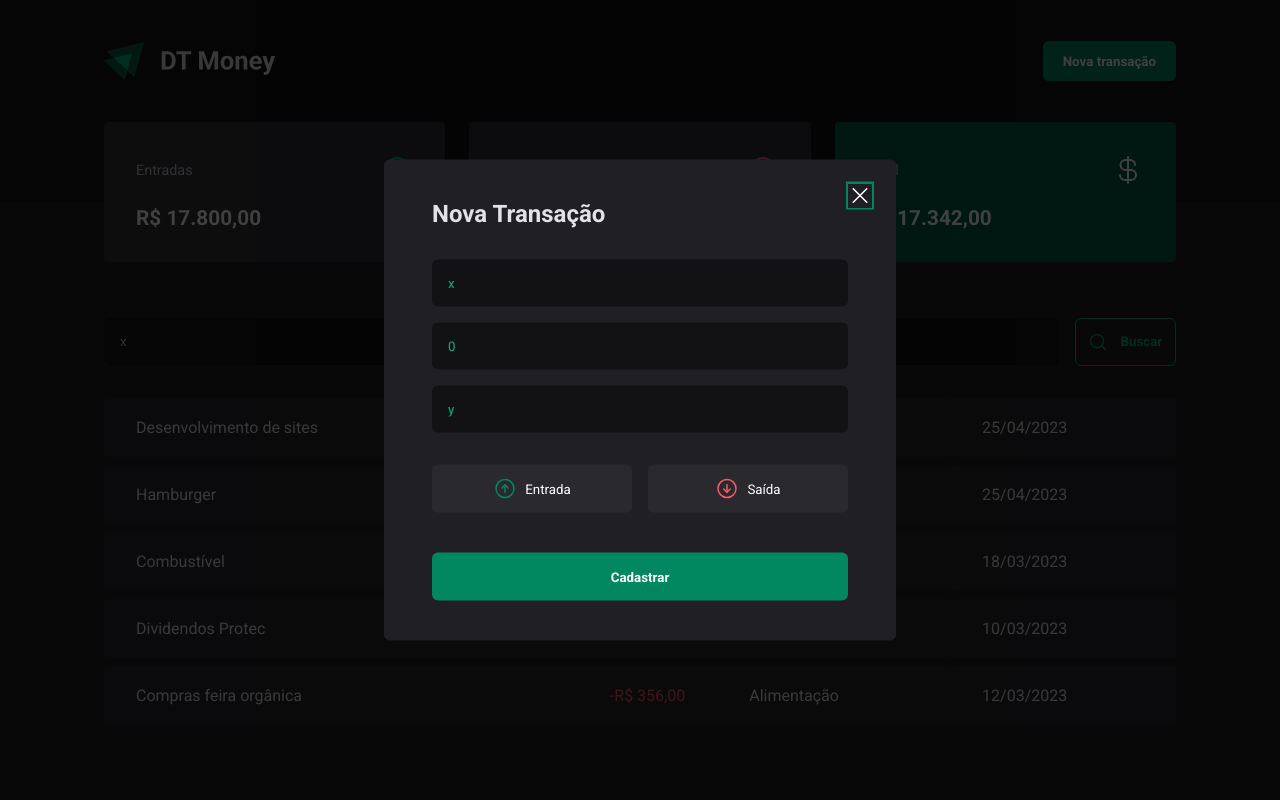
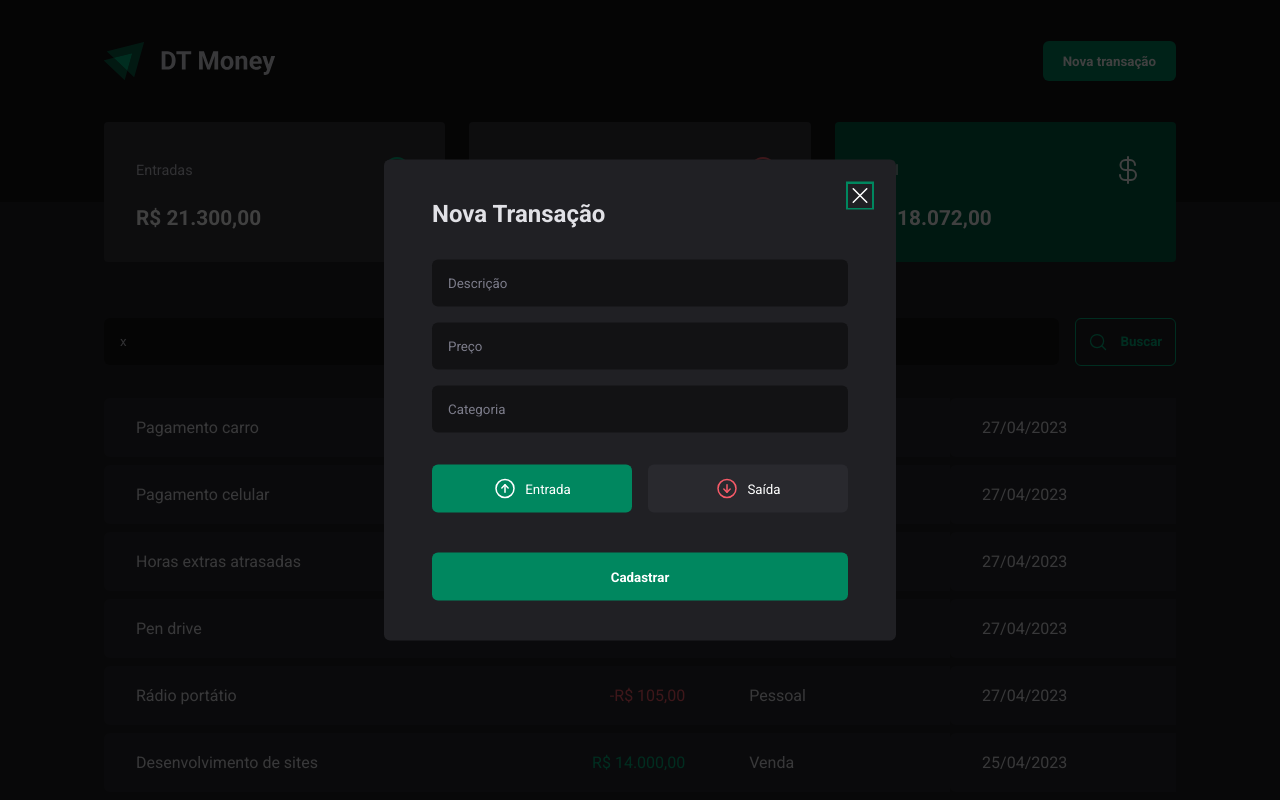
Before and after one commit to ferreiraweb/dt-money, a React (Vite) app: page / in a window 1280 px wide. Both pictures are taken after a click on the button "Nova transação". Shown: the top 800 px of the page. Built offline with nearby package versions, Linux system fonts and the light colour scheme; data requests are answered from the project's data file.

Commit message:
activation forms search and transaction and use axios

```diff
--- a/package.json
+++ b/package.json
@@ -14,6 +14,7 @@
     "@hookform/resolvers": "^3.1.0",
     "@radix-ui/react-dialog": "^1.0.3",
     "@radix-ui/react-radio-group": "^1.1.2",
+    "axios": "^1.3.6",
     "phosphor-react": "^1.4.1",
     "react": "^18.2.0",
     "react-dom": "^18.2.0",
--- a/server.json
+++ b/server.json
@@ -1,12 +1,12 @@
 {
-    "transaction" : [
+  "transaction": [
     {
       "id": 1,
       "description": "Desenvolvimento de sites",
       "type": "income",
       "category": "Venda",
       "price": 14000,
-            "createAt": "2023-04-25T15:27:34.388Z"
+      "createdAt": "2023-04-25T15:27:34.388Z"
     },
     {
       "id": 2,
@@ -14,7 +14,7 @@
       "type": "outcome",
       "category": "Alimentação",
       "price": 50,
-        "createAt": "2023-04-25T15:21:34.388Z"
+      "createdAt": "2023-04-25T15:21:34.388Z"
     },
     {
       "id": 3,
@@ -22,7 +22,7 @@
       "type": "outcome",
       "category": "Veiculo",
       "price": 52,
-        "createAt": "2023-03-18T14:21:34.388Z"
+      "createdAt": "2023-03-18T14:21:34.388Z"
     },
     {
       "id": 4,
@@ -30,7 +30,7 @@
       "type": "income",
       "category": "Renda",
       "price": 3800,
-        "createAt": "2023-03-10T14:21:34.388Z"
+      "createdAt": "2023-03-10T14:21:34.388Z"
     },
     {
       "id": 5,
@@ -38,8 +38,47 @@
       "type": "outcome",
       "category": "Alimentação",
       "price": 356,
-        "createAt": "2023-03-12T14:21:34.388Z"
+      "createdAt": "2023-03-12T14:21:34.388Z"
+    },
+    {
+      "description": "Rádio portátio",
+      "type": "outcome",
+      "category": "Pessoal",
+      "price": 105,
+      "createdAt": "2023-04-27T19:40:05.464Z",
+      "id": 6
+    },
+    {
+      "description": "Pen drive",
+      "type": "outcome",
+      "category": "Pessoal",
+      "price": 65,
+      "createdAt": "2023-04-27T19:41:05.601Z",
+      "id": 7
+    },
+    {
+      "description": "Horas extras atrasadas",
+      "type": "income",
+      "category": "Renda",
+      "price": 3500,
+      "createdAt": "2023-04-27T20:11:27.935Z",
+      "id": 8
+    },
+    {
+      "description": "Pagamento celular",
+      "type": "outcome",
+      "category": "Pessoal",
+      "price": 1550,
+      "createdAt": "2023-04-27T20:16:47.676Z",
+      "id": 9
+    },
+    {
+      "description": "Pagamento carro",
+      "type": "outcome",
+      "category": "Transporte",
+      "price": 1050,
+      "createdAt": "2023-04-27T20:17:19.286Z",
+      "id": 10
     }
-
   ]
 }
--- a/src/@types/transactions-types.ts
+++ b/src/@types/transactions-types.ts
@@ -1,9 +1,7 @@
-
-
 export interface ITransactionItem {
   id: number;
   category: string;
-    createAt: string;
+  createdAt: string;
   description: string;
   price: number;
   type: "income" | "outcome";
--- a/src/components/TransactionModal/transaction-modal-idex.tsx
+++ b/src/components/TransactionModal/transaction-modal-idex.tsx
@@ -1,6 +1,6 @@
 import * as Dialog from "@radix-ui/react-dialog";
 import { ArrowCircleDown, ArrowCircleUp, X } from "phosphor-react";
-import { ReactNode } from "react";
+import { ReactNode, useContext } from "react";
 import {
   Overlay,
   Content,
@@ -10,8 +10,11 @@ import {
 } from "./transaction-modal.styles";
 
 import * as zod from "zod";
-import { useForm } from "react-hook-form";
+import { Controller, useForm } from "react-hook-form";
 import { zodResolver } from "@hookform/resolvers/zod";
+
+import { ITransactionItem } from "../../@types/transactions-types";
+import { TransactionsContext } from "../../contexts/transaction-context";
 
 interface ITransactionModalProps {
   children: ReactNode;
@@ -25,27 +28,25 @@ const formTransactionSchema = zod.object({
   type: zod.enum(["income", "outcome"]),
 });
 
-type formTransactionType = zod.infer<typeof formTransactionSchema>;
+//type formTransactionType = zod.infer<typeof formTransactionSchema>;
 
 export function TransactionModal({
   children,
   title = "Sem titulo",
 }: ITransactionModalProps) {
-  const { register, handleSubmit, formState, reset } =
-    useForm<formTransactionType>({
+  const { addTransaction } = useContext(TransactionsContext);
+
+  const { control, register, handleSubmit, formState, reset } =
+    useForm<ITransactionItem>({
       resolver: zodResolver(formTransactionSchema),
       defaultValues: {
-        description: "x",
-        price: 0,
-        category: "y",
+        type: "income",
       },
     });
 
-  async function handleFormTransaction(data: formTransactionType) {
-    await new Promise((resolve) => setTimeout(resolve, 3000));
-
-    console.log(data);
-    //reset();
+  async function handleFormTransaction(data: ITransactionItem) {
+    await addTransaction(data);
+    reset();
   }
 
   console.log(formState.errors);
@@ -82,7 +83,15 @@ export function TransactionModal({
               required
             />
 
-            <TransactionType>
+            <Controller
+              control={control}
+              name="type"
+              render={({ field }) => {
+                return (
+                  <TransactionType
+                    onValueChange={field.onChange}
+                    value={field.value}
+                  >
                     <TransactionButtonType
                       type="button"
                       variant="income"
@@ -102,6 +111,9 @@ export function TransactionModal({
                       <span>Saída</span>
                     </TransactionButtonType>
                   </TransactionType>
+                );
+              }}
+            />
 
             <button type="submit" disabled={formState.isSubmitting}>
               Cadastrar
--- a/src/components/Transactions/components/search-form-index.tsx
+++ b/src/components/Transactions/components/search-form-index.tsx
@@ -3,8 +3,12 @@ import { SearchFormContainer } from "./search-form-styles";
 import { useForm } from "react-hook-form";
 import * as zod from "zod";
 import { zodResolver } from "@hookform/resolvers/zod";
+import { useContext } from "react";
+import { TransactionsContext } from "../../../contexts/transaction-context";
 
 export function SearchForm() {
+  const { getTransactions } = useContext(TransactionsContext);
+
   const formSchema = zod.object({
     search: zod.string().max(30),
   });
@@ -19,8 +23,9 @@ export function SearchForm() {
   });
 
   async function handleSubmitSearch(data: formSearchType) {
-    await new Promise((resolve) => setTimeout(resolve, 3000));
-    console.log(data);
+    //await new Promise((resolve) => setTimeout(resolve, 3000));
+    console.log(data.search);
+    getTransactions(data.search);
   }
 
   return (
--- a/src/components/Transactions/transactions-index.tsx
+++ b/src/components/Transactions/transactions-index.tsx
@@ -27,7 +27,7 @@ export function Transactions() {
                   </PriceHighLight>
                 </td>
                 <td>{item.category}</td>
-                <td>{formatDate(item.createAt)}</td>
+                <td>{formatDate(item.createdAt)}</td>
               </tr>
             );
           })}
--- a/src/contexts/transaction-context.tsx
+++ b/src/contexts/transaction-context.tsx
@@ -1,8 +1,11 @@
 import { ReactNode, createContext, useEffect, useState } from "react";
 import { ITransactionItem } from "../@types/transactions-types";
+import { api } from "../services/axios";
 
 type ITransactionContextType = {
   transactions: ITransactionItem[];
+  getTransactions: (query?: string) => Promise<void>;
+  addTransaction: (data: ITransactionItem) => Promise<void>;
 };
 
 export const TransactionsContext = createContext({} as ITransactionContextType);
@@ -16,18 +19,41 @@ export function TransactionContextProvider({
 }: ITransactionContextProviderProps) {
   const [transactions, setTransactions] = useState<ITransactionItem[]>([]);
 
+  async function getTransactions(query?: string) {
+    const response = await api.get("/transaction", {
+      params: {
+        _sort: "createdAt",
+        _order: "desc",
+        q: query,
+      },
+    });
+    console.log(response.data);
+
+    setTransactions(response.data);
+  }
+
+  async function addTransaction(data: ITransactionItem) {
+    const { description, type, category, price } = data;
+
+    const response = await api.post("/transaction", {
+      description,
+      type,
+      category,
+      price,
+      createdAt: new Date().toISOString(),
+    });
+
+    setTransactions((state) => [response.data, ...state]);
+  }
+
   useEffect(() => {
-    async function getTransactionsAll() {
-      await fetch("http://localhost:3000/transaction")
-        .then((response) => response.json())
-        .then((json) => setTransactions(json));
-    }
-
-    getTransactionsAll();
+    getTransactions();
   }, []);
 
   return (
-    <TransactionsContext.Provider value={{ transactions }}>
+    <TransactionsContext.Provider
+      value={{ transactions, getTransactions, addTransaction }}
+    >
       {children}
     </TransactionsContext.Provider>
   );
--- /dev/null
+++ b/src/services/axios.ts
@@ -0,0 +1,5 @@
+import axios from "axios";
+
+export const api = axios.create({
+  baseURL: " http://localhost:3000",
+});
```
Also changed, not shown: 1 other file (tests, documents, lock files or other folders). Lines whose indentation alone changed are shown as unchanged.
